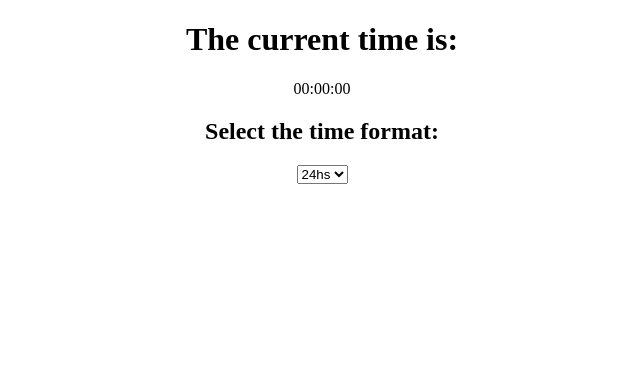
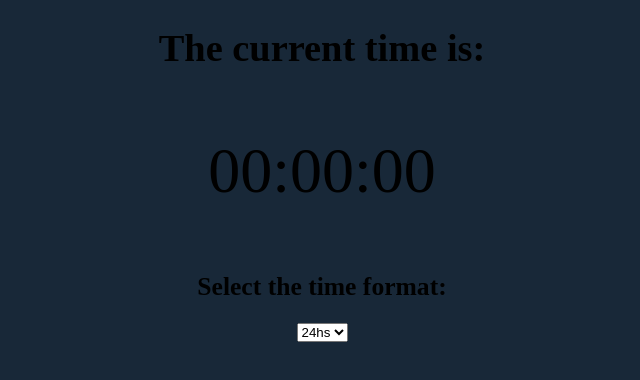
Before and after one commit to epeat96/digital-clock, a plain HTML site: page index.html in a window 1280 px wide. Shown: the whole page, without its empty margins (318-958 px from the left). Drawn offline with Linux system fonts and the light colour scheme.

Commit message:
feat: added stylesheet

```diff
--- a/index.html
+++ b/index.html
@@ -3,6 +3,7 @@
     <head>
         <meta charset=UTF-8>
         <title>Digital Clock</title>
+        <link rel="stylesheet" href="style.css">
     </head>
     <body>
         <center>
--- /dev/null
+++ b/style.css
@@ -0,0 +1,15 @@
+body {
+    background-color: #182838;
+}
+
+#clockHeading{
+    font-size: 3vw;
+}
+
+#clock {
+    font-size: 5vw;
+}
+
+#selectHeading{
+    font-size: 2vw;
+}
```
